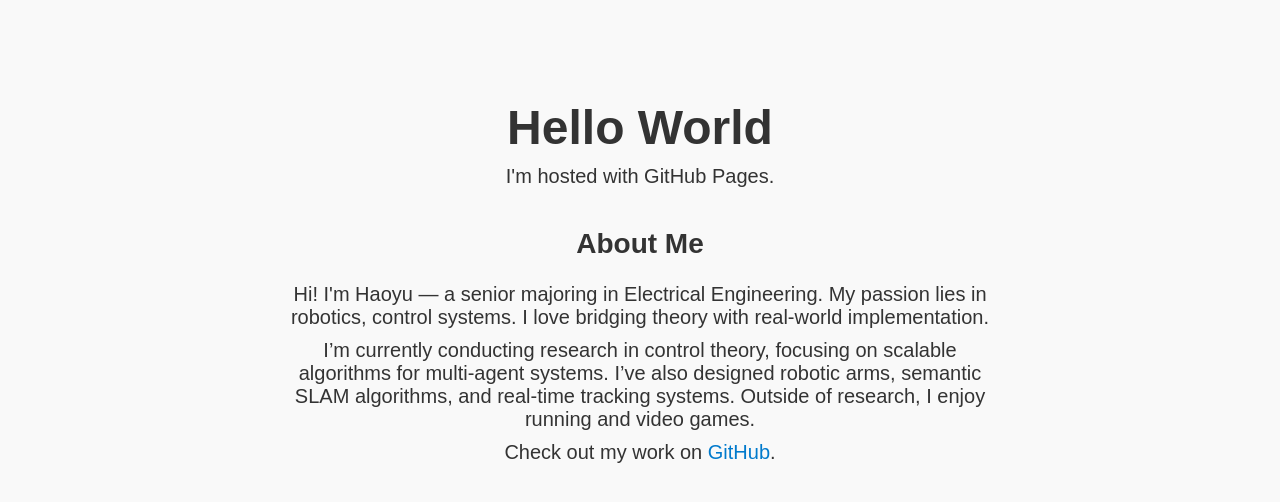
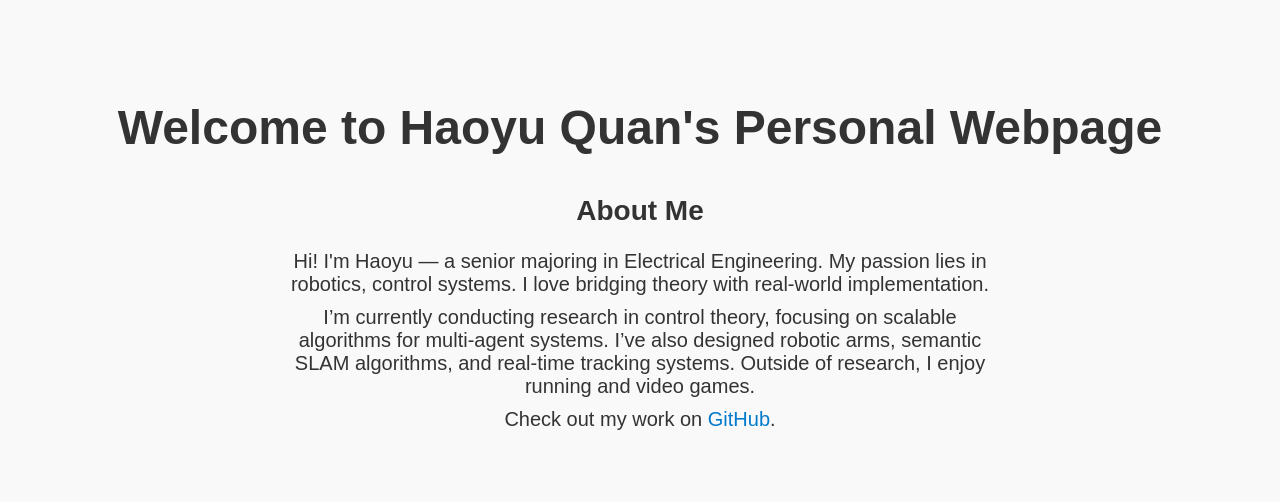
Before and after one commit to MarkQuanHaoyu/MarkQuanHaoyu.github.io, a plain HTML site: page index.html in a window 1280 px wide. Drawn offline with Linux system fonts and the light colour scheme.

Commit message:
Update index.html

```diff
--- a/index.html
+++ b/index.html
@@ -35,8 +35,7 @@
     </style>
   </head>
   <body>
-    <h1>Hello World</h1>
-    <p>I'm hosted with GitHub Pages.</p>
+    <h1>Welcome to Haoyu Quan's Personal Webpage</h1>
 
     <h2>About Me</h2>
     <p>
```
